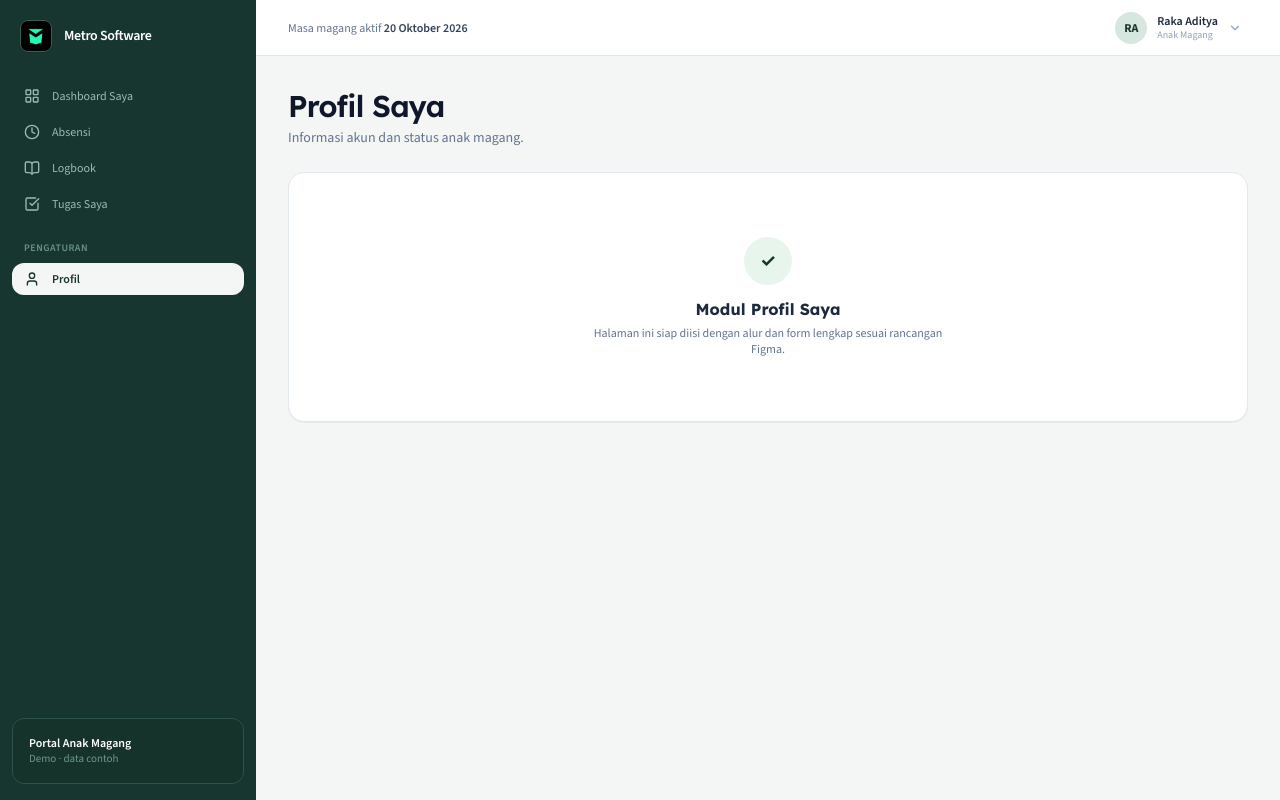
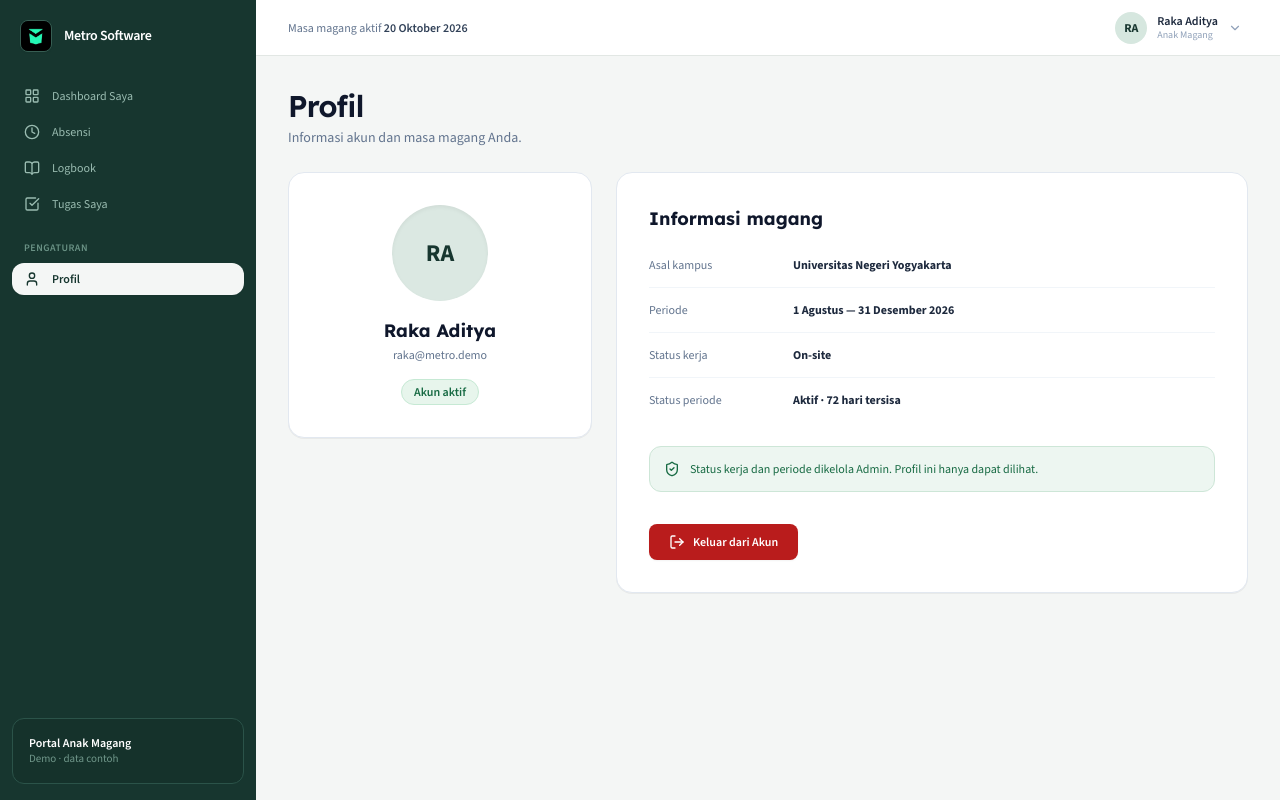
Before and after one commit to Ferdian-R/fe-metrohub, a React (Vite) app: page /magang/profil in a window 1280 px wide. Built offline with nearby package versions, Linux system fonts and the light colour scheme; no server answers.

Commit message:
feat(magang): implementasi lengkap M-05 Profil Saya (Portal Anak Magang)

```diff
--- a/src/modules/magang/pages/InternProfilePage.jsx
+++ b/src/modules/magang/pages/InternProfilePage.jsx
@@ -1,25 +1,128 @@
 import React from 'react';
+import { useNavigate } from 'react-router-dom';
+import { useAuth } from '../../../context/AuthContext';
+import { ShieldCheck, LogOut } from 'lucide-react';
 
 export const InternProfilePage = () => {
+  const { user, logout } = useAuth();
+  const navigate = useNavigate();
+
+  const handleLogout = async () => {
+    await logout();
+    navigate('/login');
+  };
+
+  const profileData = {
+    nama: user?.role === 'Anak Magang' ? user.nama : 'Raka Aditya',
+    email: user?.role === 'Anak Magang' ? user.email : 'raka@metro.demo',
+    inisial: 'RA',
+    statusAkun: 'Akun aktif',
+    asalKampus: 'Universitas Negeri Yogyakarta',
+    periode: '1 Agustus — 31 Desember 2026',
+    statusKerja: 'On-site',
+    statusPeriode: 'Aktif · 72 hari tersisa',
+  };
+
   return (
-    <div className="space-y-6 max-w-6xl">
+    <div className="space-y-6 max-w-6xl pb-12 font-sans">
+      {/* Header Halaman Sesuai Figma M-05 */}
       <div>
         <h1 className="text-2xl md:text-3xl font-semibold text-slate-900 tracking-tight font-lexend">
-          Profil Saya
+          Profil
         </h1>
         <p className="text-xs md:text-sm text-slate-500 mt-1 font-source-sans">
-          Informasi akun dan status anak magang.
+          Informasi akun dan masa magang Anda.
         </p>
       </div>
 
-      <div className="bg-white rounded-2xl border border-slate-200 p-8 shadow-2xs text-center py-16">
-        <div className="w-12 h-12 rounded-full bg-[#e7f5ec] text-[#17362f] font-bold text-lg flex items-center justify-center mx-auto mb-3">
-          ✓
+      {/* Grid 2 Kolom: Kartu Identitas & Kartu Informasi Magang */}
+      <div className="grid grid-cols-1 md:grid-cols-3 gap-6 items-start">
+        {/* Kolom Kiri: Kartu Identitas Akun */}
+        <div className="bg-white rounded-2xl border border-slate-200 p-8 text-center shadow-2xs flex flex-col items-center justify-center">
+          {/* Avatar Lingkaran Besar */}
+          <div className="w-24 h-24 rounded-full bg-[#dbe8e2] text-[#17362f] font-bold text-2xl flex items-center justify-center mx-auto mb-4 shadow-inner">
+            {profileData.inisial}
+          </div>
+
+          {/* Nama & Email */}
+          <h2 className="text-lg font-bold text-slate-900 font-lexend">
+            {profileData.nama}
+          </h2>
+          <p className="text-xs text-slate-500 font-source-sans mt-0.5">
+            {profileData.email}
+          </p>
+
+          {/* Badge Akun Aktif */}
+          <span className="inline-flex items-center px-3 py-1 rounded-full text-xs font-semibold bg-[#e7f5ec] text-[#176a43] border border-[#c6e9d4] mt-4 font-source-sans">
+            {profileData.statusAkun}
+          </span>
         </div>
-        <h3 className="text-base font-bold text-slate-800 font-lexend">Modul Profil Saya</h3>
-        <p className="text-xs text-slate-500 mt-1 max-w-sm mx-auto font-source-sans">
-          Halaman ini siap diisi dengan alur dan form lengkap sesuai rancangan Figma.
-        </p>
+
+        {/* Kolom Kanan: Kartu Informasi Magang */}
+        <div className="md:col-span-2 bg-white rounded-2xl border border-slate-200 p-8 shadow-2xs space-y-6">
+          <h2 className="text-lg font-bold text-slate-900 font-lexend">
+            Informasi magang
+          </h2>
+
+          {/* Tabel / Baris Informasi */}
+          <div className="divide-y divide-slate-100 text-xs font-source-sans">
+            <div className="py-3.5 first:pt-0 flex flex-col sm:flex-row sm:items-center">
+              <span className="text-slate-500 w-36 shrink-0 mb-1 sm:mb-0">
+                Asal kampus
+              </span>
+              <span className="font-bold text-slate-800">
+                {profileData.asalKampus}
+              </span>
+            </div>
+
+            <div className="py-3.5 flex flex-col sm:flex-row sm:items-center">
+              <span className="text-slate-500 w-36 shrink-0 mb-1 sm:mb-0">
+                Periode
+              </span>
+              <span className="font-bold text-slate-800">
+                {profileData.periode}
+              </span>
+            </div>
+
+            <div className="py-3.5 flex flex-col sm:flex-row sm:items-center">
+              <span className="text-slate-500 w-36 shrink-0 mb-1 sm:mb-0">
+                Status kerja
+              </span>
+              <span className="font-bold text-slate-800">
+                {profileData.statusKerja}
+              </span>
+            </div>
+
+            <div className="py-3.5 flex flex-col sm:flex-row sm:items-center">
+              <span className="text-slate-500 w-36 shrink-0 mb-1 sm:mb-0">
+                Status periode
+              </span>
+              <span className="font-bold text-slate-800">
+                {profileData.statusPeriode}
+              </span>
+            </div>
+          </div>
+
+          {/* Kotak Pengumuman / Catatan Kebijakan */}
+          <div className="bg-[#edf6f1] border border-[#cde6d7] rounded-xl p-3.5 flex items-center gap-2.5 text-xs text-[#176a43] font-source-sans">
+            <ShieldCheck className="w-4 h-4 shrink-0 text-[#176a43]" />
+            <span>
+              Status kerja dan periode dikelola Admin. Profil ini hanya dapat dilihat.
+            </span>
+          </div>
+
+          {/* Tombol Keluar dari Akun (Merah) */}
+          <div className="pt-2">
+            <button
+              type="button"
+              onClick={handleLogout}
+              className="px-5 py-2.5 bg-[#b91c1c] hover:bg-[#991b1b] active:scale-[0.99] text-white text-xs font-semibold rounded-lg flex items-center gap-2 transition shadow-xs cursor-pointer font-source-sans"
+            >
+              <LogOut className="w-4 h-4" />
+              <span>Keluar dari Akun</span>
+            </button>
+          </div>
+        </div>
       </div>
     </div>
   );
```
